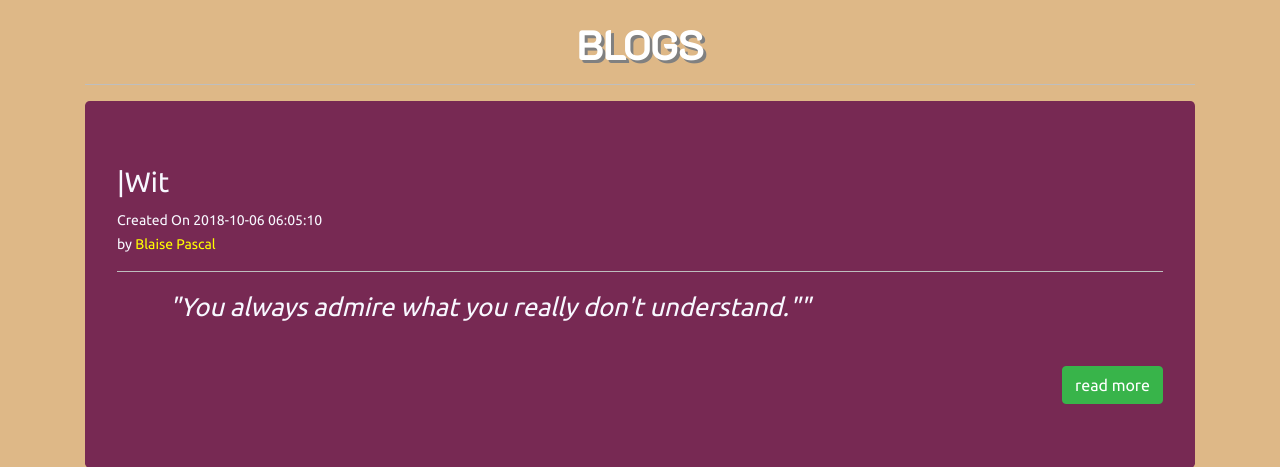
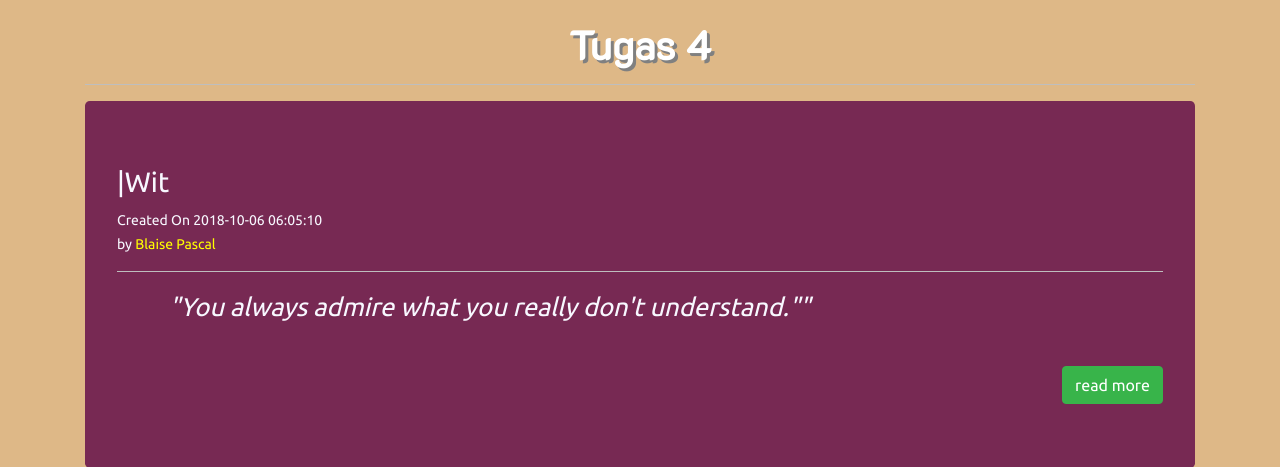
Before and after one commit to Invidia19/adsis, a PHP site: page / in a window 1280 px wide. Shown: the part 56-523 px from the top of the page. Run offline with PHP 8.4, Linux system fonts and the light colour scheme; data comes from the database, SQL or seed files in the repository; data that the repository does not hold is empty.

Commit message:
update file

```diff
--- a/appspec.yml
+++ b/appspec.yml
@@ -3,8 +3,7 @@ os: linux
 files:
   - source: /index.php
     destination: /var/www/html/
-  - source: /happiness.png
-    destination: /var/www/html/
+
 hooks:
   BeforeInstall:
     - location: scripts/install_dependencies
--- a/config/config.php
+++ b/config/config.php
@@ -1,6 +1,6 @@
 <?php
     define('ROOT_URL', '/');
-    define('DB_HOST', 'adsis-arlen.c9a2ca87cszm.us-east-1.rds.amazonaws.com');
+    define('DB_HOST', 'adsis-tugas4.c9a2ca87cszm.us-east-1.rds.amazonaws.com');
     define('DB_USER', 'admin');
     define('DB_PASS', '12345678');
     define('DB_NAME', 'website2');
--- a/index.php
+++ b/index.php
@@ -28,13 +28,13 @@
 <html>
 <head>
 <?php ?>
-    <title>Php Blog</title>
+    <title>Tugas 4</title>
   <?php  require('inc/header.php');?>
 </head>
 <body>
 <?php require('inc/navbar.php');?>
    <div class="container-fluid " style="background-color:burlywood; padding:20px">
-   <h1 class="text-center h"><b>BLOGS</b></h1>
+   <h1 class="text-center h"><b>Tugas 4</b></h1>
     <div class="container">
     <?php foreach($posts as $post):?>
         <hr>
```
Also changed, not shown: 1 other file.
